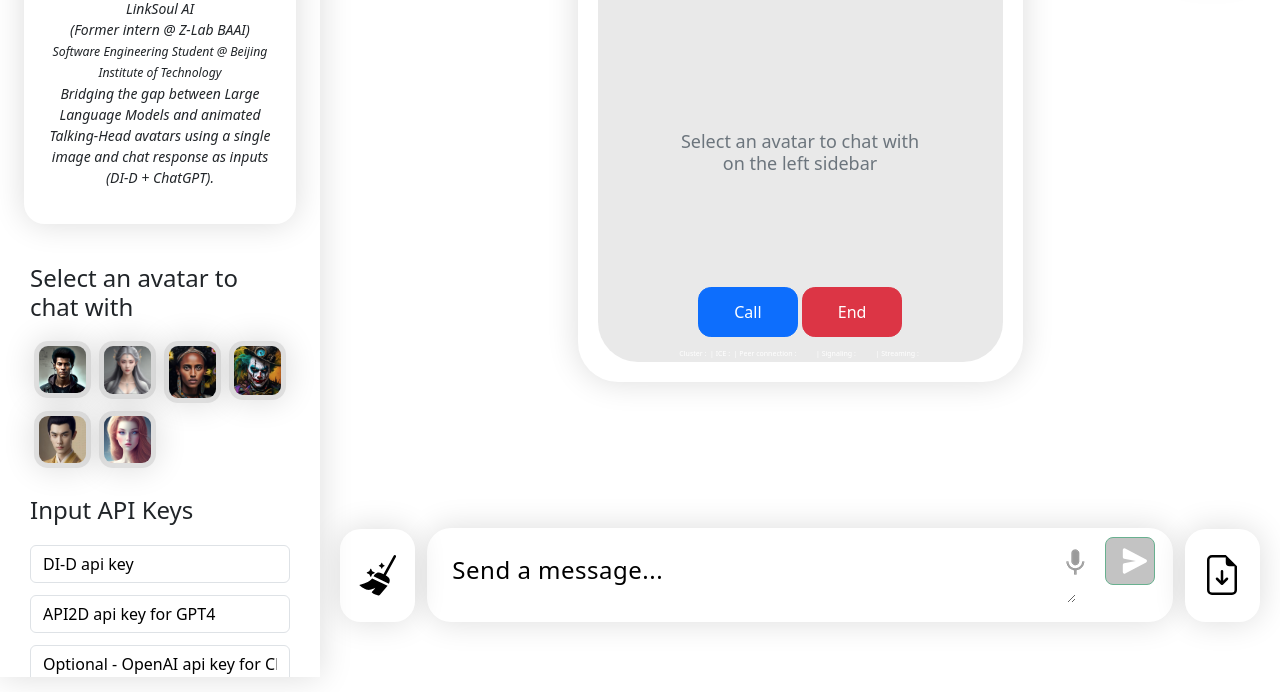
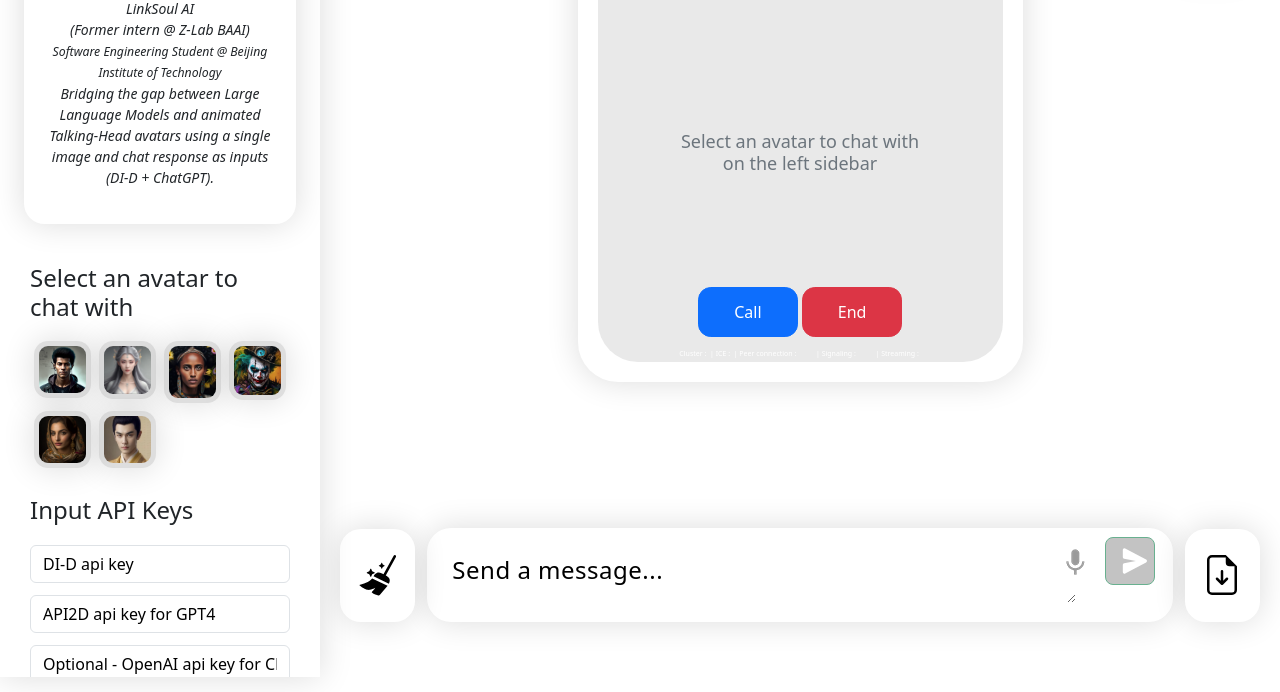
Before and after one commit to Jaykef/AvaChat, a website with bundled scripts: page index.html in a window 1280 px wide. Shown: the part 123-815 px from the top of the page. Built offline with nearby package versions, Linux system fonts and the light colour scheme.

Commit message:
added sonia avatar

```diff
--- a/index.html
+++ b/index.html
@@ -44,10 +44,10 @@
             </div>
             <div class="d-flex mb-4">
               <div class="col-md-3 p-1">
-                <img src="app/images/dong.png" alt="Dong" class="img-fluid avatar-img" data-src="app/images/dong.png">
+                <img src="app/images/sonia.png" alt="Emma" class="img-fluid avatar-img" data-src="app/images/sonia.png">
               </div>
               <div class="col-md-3 p-1">
-                <img src="app/images/emma.png" alt="Emma" class="img-fluid avatar-img" data-src="app/images/emma.png">
+                <img src="app/images/dong.png" alt="Dong" class="img-fluid avatar-img" data-src="app/images/dong.png">
               </div>
 <!--               <div class="col-md-3 p-1">
                 <img src="app/images/aquilla.png" alt="Aquilla" class="img-fluid avatar-img" data-src="app/images/aquilla.png">
```
